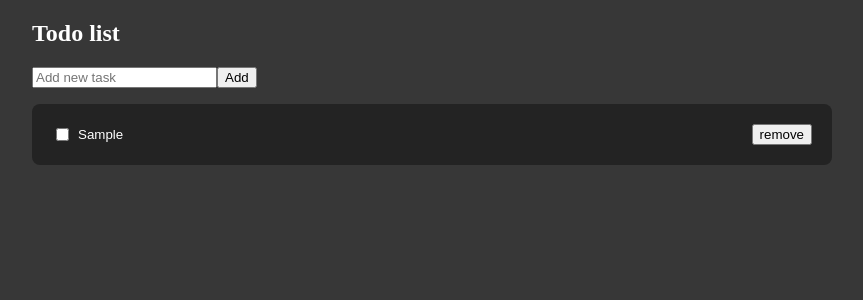
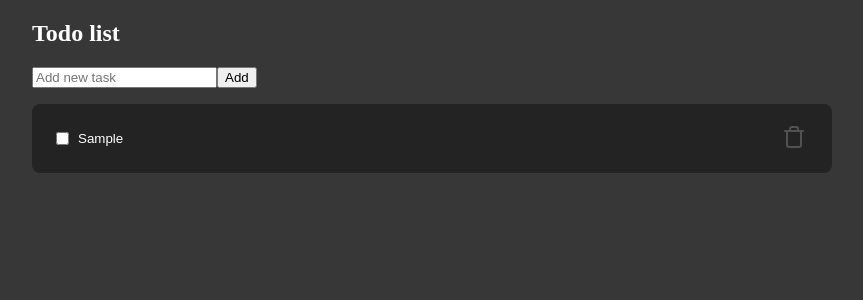
Before and after one commit to olkaman/todo-list, a React (Create React App) app: page / in a window 1280 px wide. Both pictures are taken after typing "Sample" into the empty fields and a click on the button "Add". Shown: the top 300 px of the page, without its empty margins (208-1071 px from the left). Built offline with nearby package versions, Linux system fonts and the light colour scheme.

Commit message:
Add delete icon button

```diff
--- a/src/components/Button.js
+++ b/src/components/Button.js
@@ -1,7 +1,11 @@
-import styles from './TodoItem.module.scss';
+import styles from './Button.module.scss';
 import clsx from 'clsx';
 
-function Button({ children, handleOnClick }) {
-  return <button onClick={handleOnClick}>{children}</button>;
+function Button({ children, handleOnClick, type }) {
+  return (
+    <button onClick={handleOnClick} className={clsx(type === 'iconButton' ? styles.iconButton : styles.regularButton)}>
+      {children}
+    </button>
+  );
 }
 export default Button;
--- /dev/null
+++ b/src/components/Button.module.scss
@@ -0,0 +1,22 @@
+button {
+  cursor: pointer;
+  transition: all 0.4;
+
+  &.iconButton {
+    border: none;
+    background: none;
+
+    opacity: 0.5;
+
+    svg {
+      color: gray;
+    }
+
+    &:hover svg {
+      color: white;
+    }
+  }
+
+  &.regularButton {
+  }
+}
--- a/src/components/TodoItem.js
+++ b/src/components/TodoItem.js
@@ -2,6 +2,7 @@ import styles from './TodoItem.module.scss';
 import clsx from 'clsx';
 import Button from './Button';
 import { useState } from 'react';
+import { Trash } from 'lucide-react';
 
 function TodoItem({ checked, task, handleOnCheck, setTaskValue, handleRemove }) {
   const [isTaskEdited, setIsTaskEdited] = useState(false);
@@ -38,7 +39,9 @@ function TodoItem({ checked, task, handleOnCheck, setTaskValue, handleRemove })
           </>
         ) : (
           <>
-            <Button handleOnClick={handleRemove}>remove</Button>
+            <Button handleOnClick={handleRemove} type='iconButton'>
+              {<Trash />}
+            </Button>
           </>
         )}
       </div>
```
